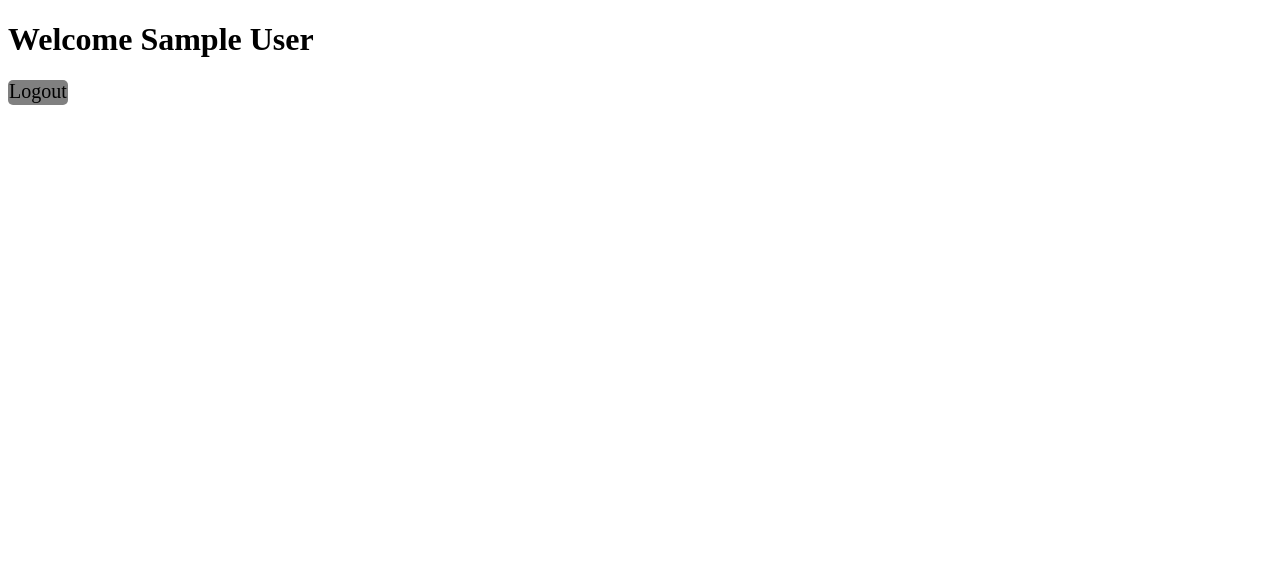
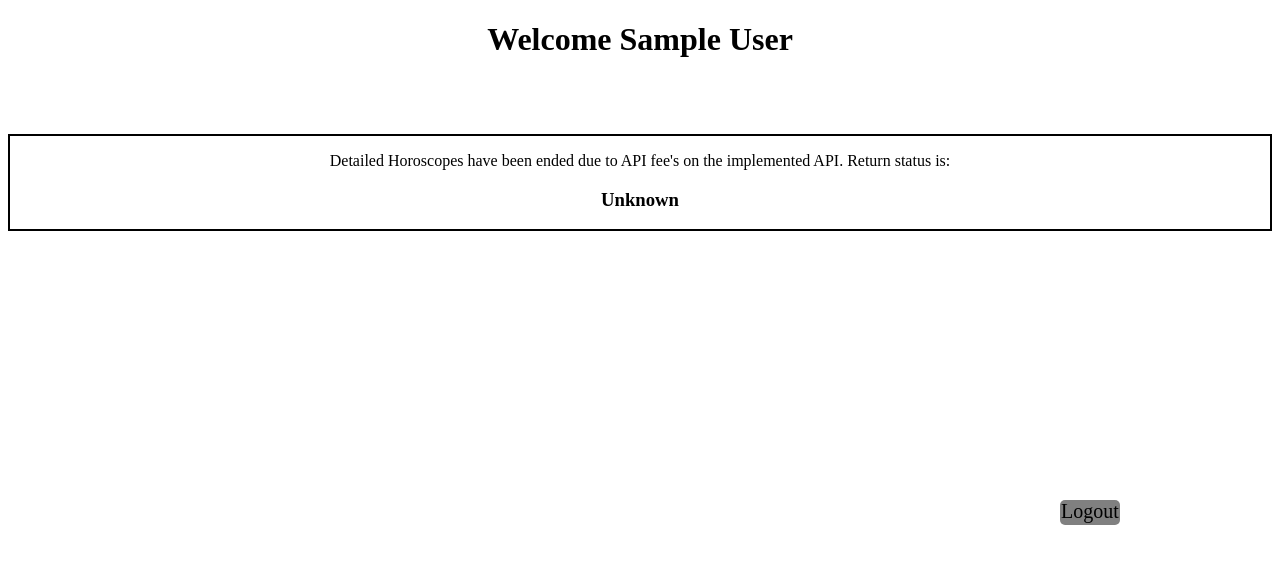
Before and after one commit to GreenJ84/Horoscopes, a Flask app: page /dashboard in a window 1280 px wide. Shown: the top 564 px of the page. Run offline with Flask 2, Linux system fonts and the light colour scheme; the visitor is signed in with stand-in values (Sample User, id 1); data that the repository does not hold is empty.

Commit message:
Updated view pages for registered user

```diff
--- a/flask_app/templates/register.html
+++ b/flask_app/templates/register.html
@@ -58,8 +58,8 @@
                     <input id="birth_location" type="text" class="form-control" placeholder="Birth City" name="birth_location">
                     <button onclick="get_location()" class="btn btn-outline-secondary" type="button" id="button-addon2">Find Location</button>
                 </div>
-                <select style="display:none" id="location_results" class="form-select" required="required">
-                </select>
+                <!-- <select style="display:none" id="location_results" name='location' class="form-select" required="required">
+                </select> -->
 
                 <label id="tooltip" for="password" class="col-sm-2 col-form-label">Password
                 <span class="tooltiptext">Must be 8-20 characters, special included</span>
--- a/flask_app/templates/user_page.html
+++ b/flask_app/templates/user_page.html
@@ -8,15 +8,23 @@
     <title>User Page</title>
 </head>
 <body>
+    <div style='text-align: center;'>
     <h1>Welcome {{display_name}}</h1>
 
     {% for info in user_info %}
-    <h4>{{info.first_name}}</h4>
-    <h4>{{info.last_name}}</h4>
-    <h4>{{info.email}}</h4>
+
+    <h3 >{{info.first_name}}</h3>
+    <h3>{{info.last_name}}</h3>
+    <h3>{{info.email}}</h3>
     {% endfor %}
+    <br/><br/><br/>
+    <div style="border: 2px solid black;">
+    <p >Detailed Horoscopes have been ended due to API fee's on the implemented API. Return status is:</p>
+    <h3>Unknown</h3>
+    </div>
+    </div>
+    <a style='position: absolute; right: 160px; top: 500px;' class="button1" href="/logout">Logout</a>
 
 
-    <a class="button1" href="/logout">Logout</a>
 </body>
 </html>
```
